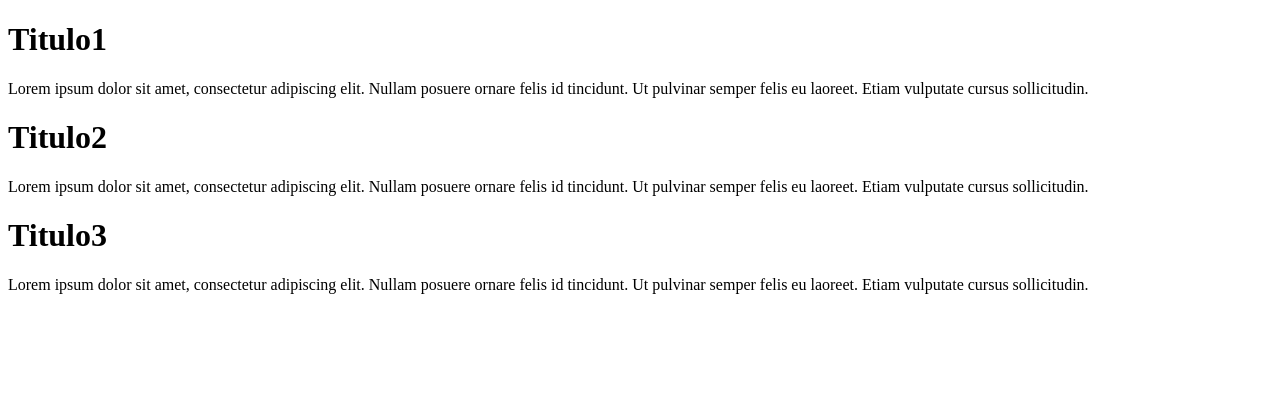
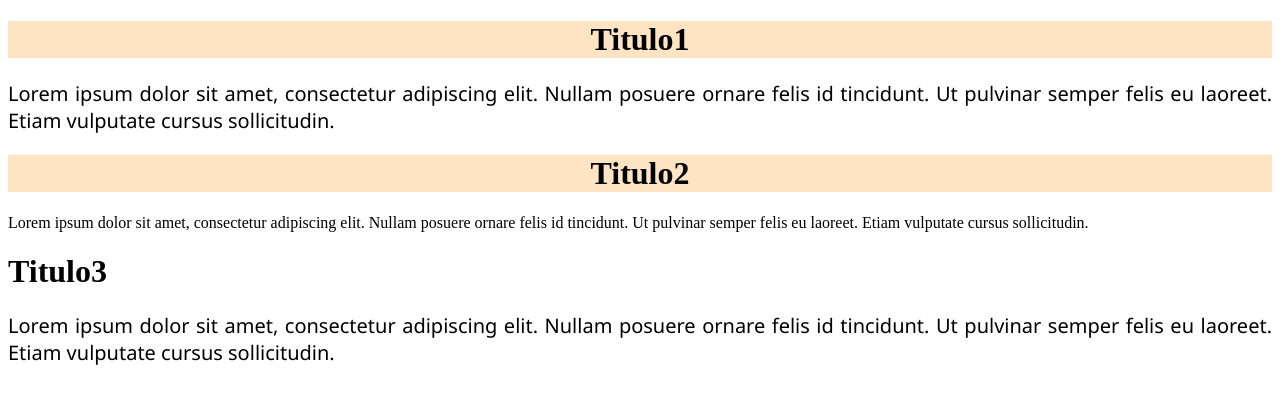
Before and after one commit to EnergizedTea/redesDigitalesEstilos, a plain HTML site: page index.html in a window 1280 px wide. Drawn offline with Linux system fonts and the light colour scheme.

Commit message:
un poquito de arreglo

```diff
--- a/styles.css
+++ b/styles.css
@@ -1,10 +1,10 @@
-titulo{
+.titulo{
     color: black;
     text-align: center;
     background-color: bisque;
 }
 
-texto{
+.texto{
     font-family: 'Segoe UI', Tahoma, Geneva, Verdana, sans-serif;
     font-size: 15pt;
     text-align: justify;
```
